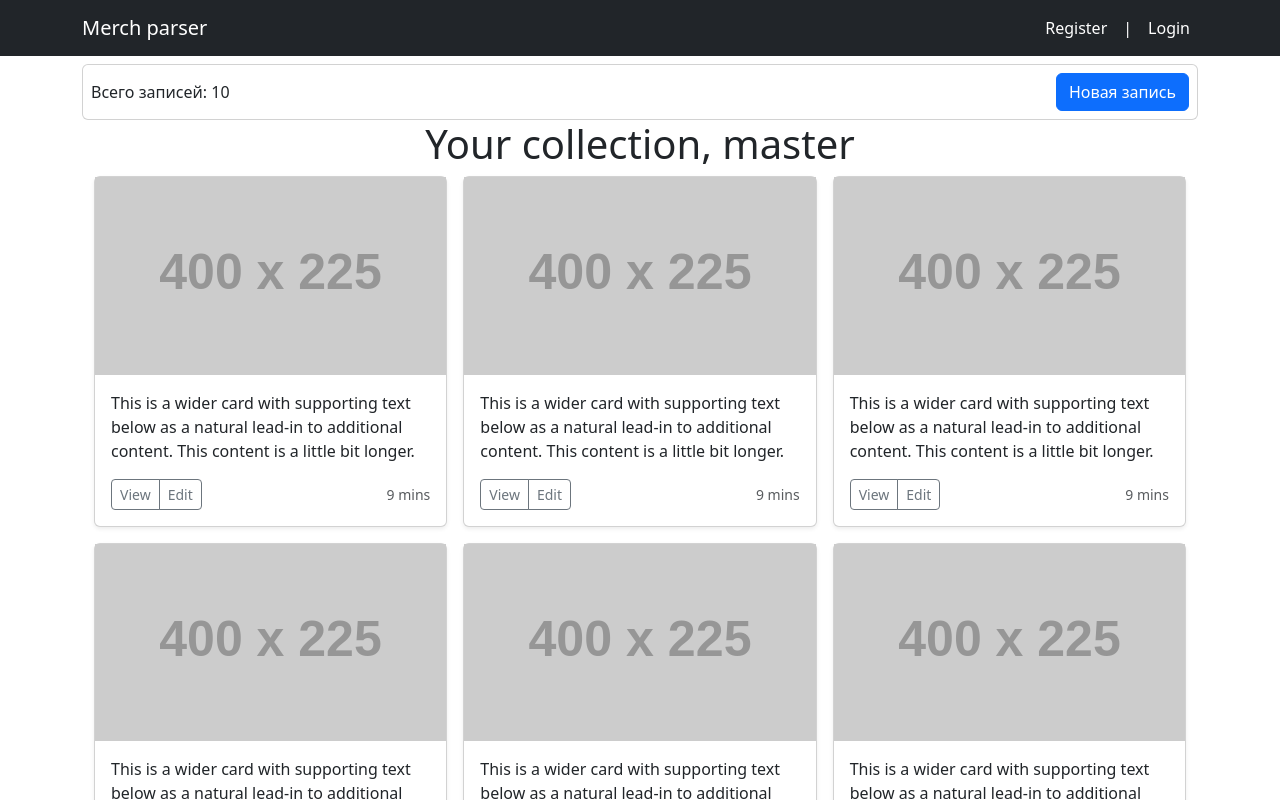
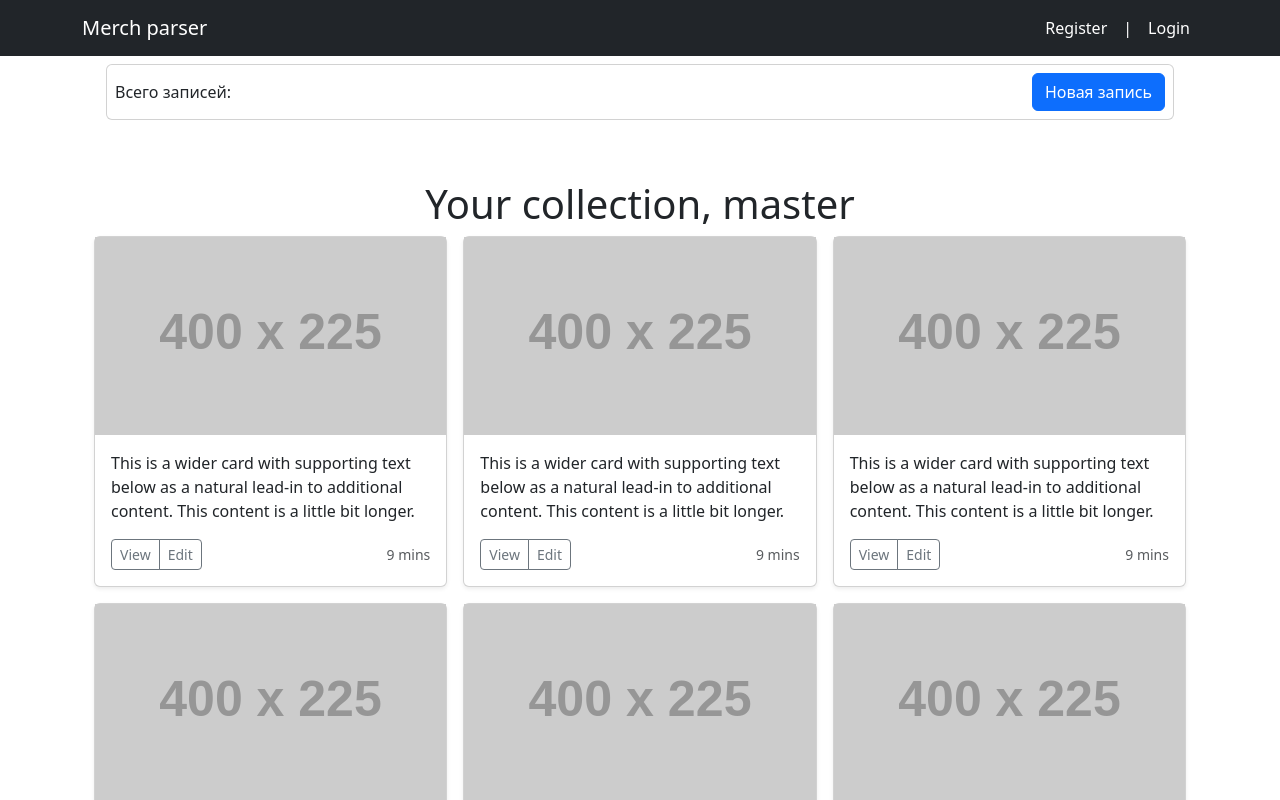
Before and after one commit to Merch-Tracker/frontend, a Vue app: page /collection in a window 1280 px wide. Shown: the top 800 px of the page. Built offline with nearby package versions, Linux system fonts and the light colour scheme.

Commit message:
fix: z-index problem

```diff
--- a/src/components/merch/TopBlock.vue
+++ b/src/components/merch/TopBlock.vue
@@ -1,14 +1,20 @@
 <script>
+import {mapGetters} from "vuex";
+
 export default {
   name: "TopBlock",
+
+  computed: {
+    ...mapGetters("merch", ["merchCount"]),
+  },
 }
 </script>
 
 <template>
-  <div class="container fixed-top mt-1" style="padding-top: 60px;">
+  <div class="container custom-fixed-top mt-1">
     <div class="card">
       <div class="card-body p-2 d-flex justify-content-between align-items-center">
-        <span>Всего записей: 10</span>
+        <span>Всего записей: {{ merchCount }}</span>
         <router-link to="/newmerch" class="btn btn-primary">Новая запись</router-link>
       </div>
     </div>
@@ -16,7 +22,7 @@ export default {
 </template>
 
 <style>
-.fixed-top {
+.custom-fixed-top {
   z-index: 1010;
 }
 </style>
```
